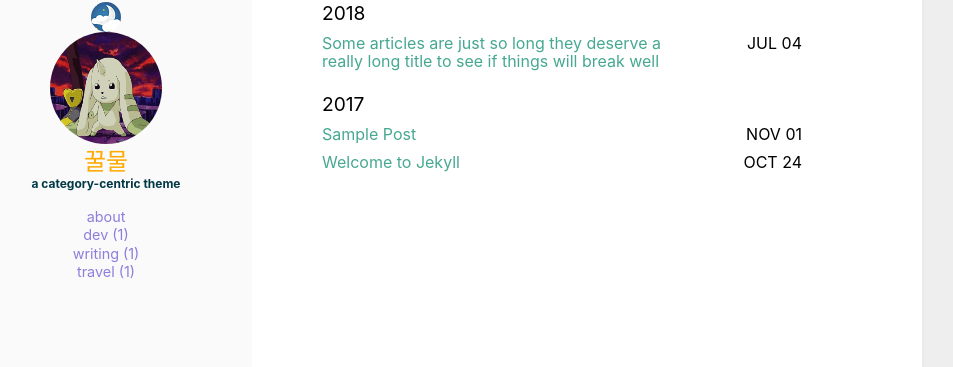
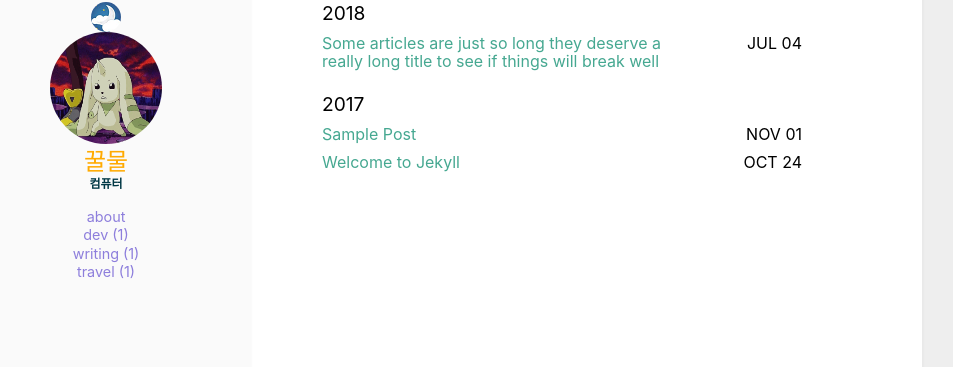
Before and after one commit to JiHongKim15/JiHongKim15.github.io, a Jekyll site: the page built from index.html, in a window 1280 px wide. Shown: the part 148-515 px from the top of the page, without its empty margins (198-1151 px from the left). Built offline with Jekyll 4.4.1, drawn with Linux system fonts in a browser that asks for light colours.

Commit message:
profile 내용

```diff
--- a/_config.yml
+++ b/_config.yml
@@ -20,8 +20,8 @@ disqus_shortname: #disqus shortname
 user:
   name: 꿀물
   pic: /assets/img/profile.gif
-  picAlt: "catbook"
-  job: a category-centric theme
+  picAlt: "페어리몬"
+  job: 컴퓨터
   aboutme: true # comment this out if you don't need the 'about' page.
 
 exclude:
```
